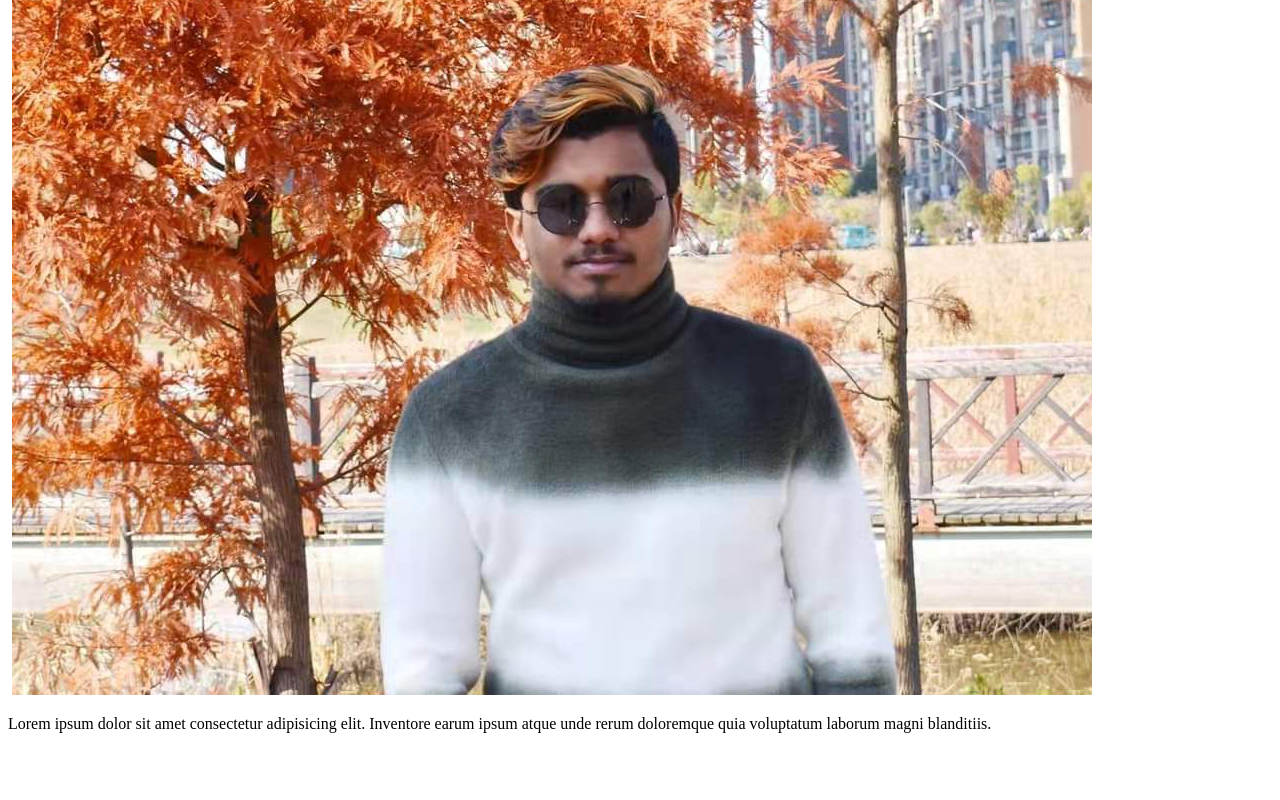
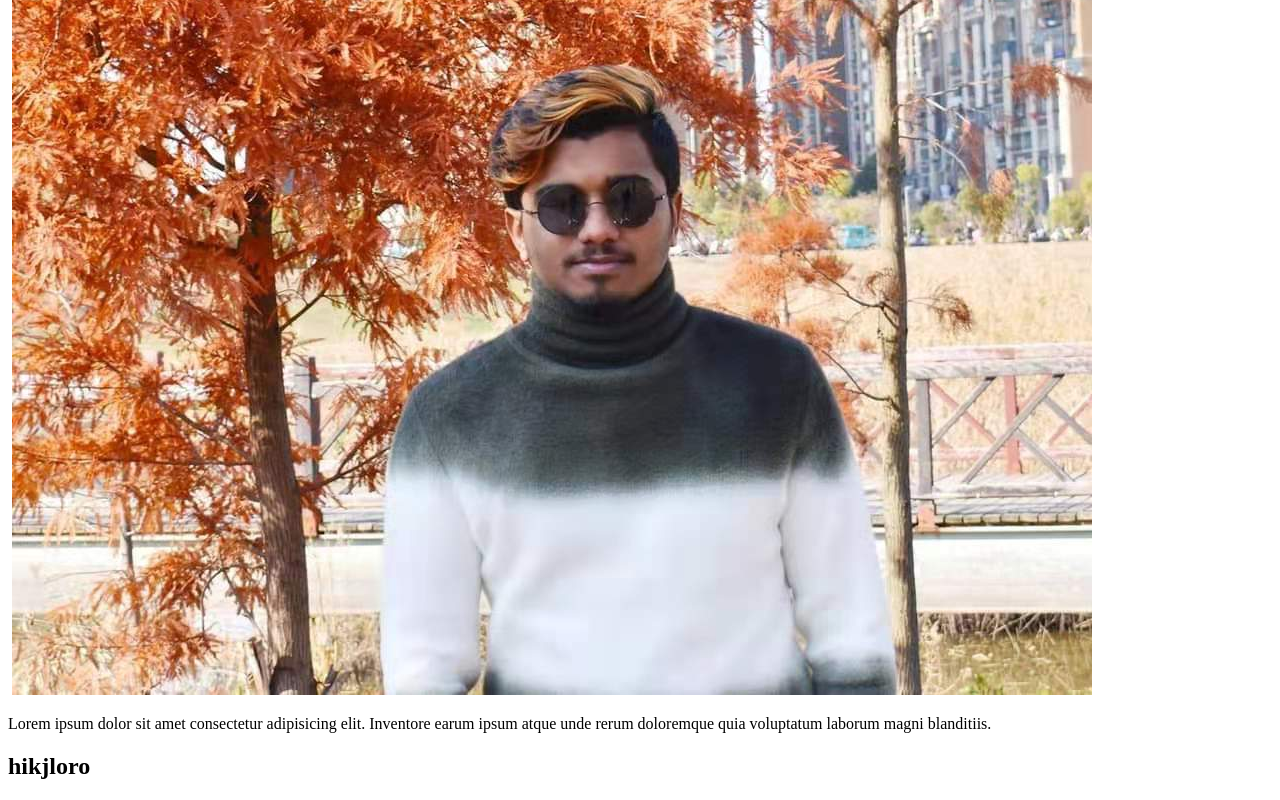
Before and after one commit to JunayedIslam1/my-sixth-repo, a plain HTML site: page index.html in a window 1280 px wide. Shown: the part 530-1330 px from the top of the page. Before the commit the page ends 1279 px from the top, so only its background shows below. Drawn offline with Linux system fonts and the light colour scheme.

Commit message:
adding h2

```diff
--- a/index.html
+++ b/index.html
@@ -13,5 +13,6 @@
     <img src="football1.jpg" alt="">
     <img src="me.jpg" alt="junayed photo">
     <p>Lorem ipsum dolor sit amet consectetur adipisicing elit. Inventore earum ipsum atque unde rerum doloremque quia voluptatum laborum magni blanditiis.</p>
+    <h2>hikjloro</h2>
 </body>
 </html>
```
